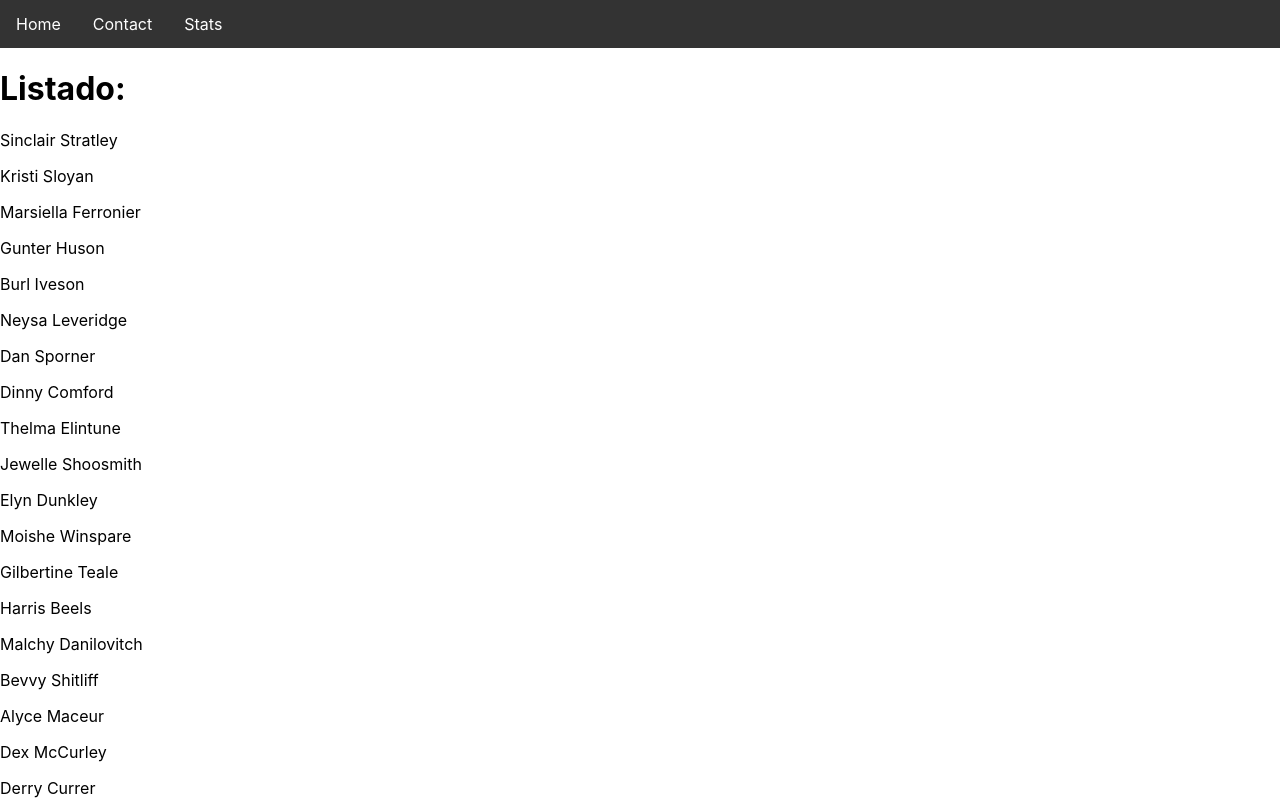
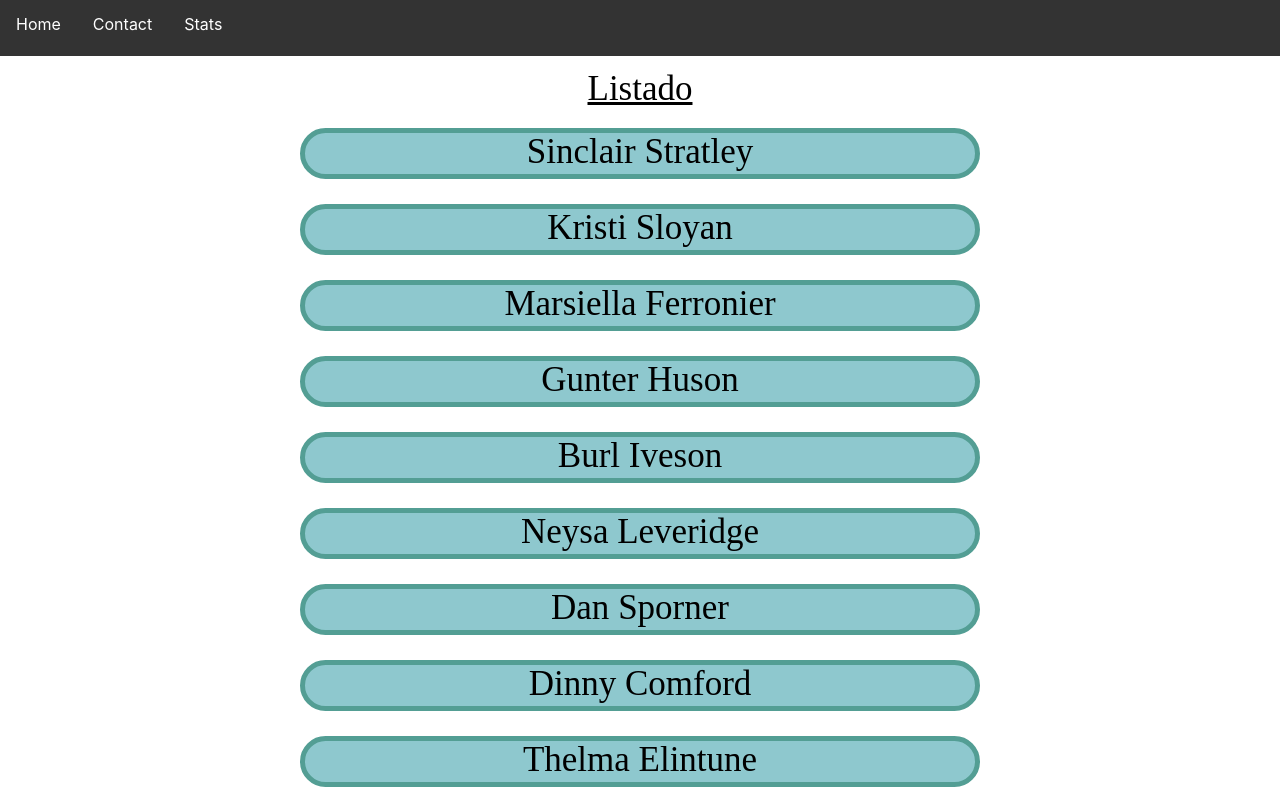
Before and after one commit to titanfede25/DirectorioPersonas, a React (Create React App) app: page / in a window 1280 px wide. Shown: the top 800 px of the page. Built offline with nearby package versions, Linux system fonts and the light colour scheme.

Commit message:
casi terminado

```diff
--- a/package.json
+++ b/package.json
@@ -6,6 +6,7 @@
     "@testing-library/jest-dom": "^5.16.5",
     "@testing-library/react": "^13.4.0",
     "@testing-library/user-event": "^13.5.0",
+    "pixel-borders": "^1.1.4",
     "react": "^18.2.0",
     "react-dom": "^18.2.0",
     "react-scripts": "5.0.1",
--- a/src/index.css
+++ b/src/index.css
@@ -1,3 +1,5 @@
+
+
 body {
   margin: 0;
   font-family: -apple-system, BlinkMacSystemFont, 'Segoe UI', 'Roboto', 'Oxygen',
@@ -5,6 +7,7 @@ body {
     sans-serif;
   -webkit-font-smoothing: antialiased;
   -moz-osx-font-smoothing: grayscale;
+
 }
 
 code {
@@ -23,8 +26,13 @@ ul{
 ul li{
   float: left;
   padding: 14px 16px;
+  padding-bottom: 2ex;
+  margin-bottom: 5px;
+  border: 5px;
+
 
 }
+
 a{
   color: white;
   text-decoration: none;
@@ -33,5 +41,46 @@ p{
   color: black;
 }
 .Listita{
+  color: rgb(255, 255, 255);
+  background-color:rgb(142, 200, 206);
+  font-family:'Times New Roman', Times, serif;
+  text-transform: capitalize;
+    order: 2;
+    font-weight: 3  0;
+    padding-top: 6px;
+    text-transform: uppercase;
+    height: 35px;
+    font-size: 20px;
+    line-height: 2em;
+    text-align: center;
+    border: rgb(83, 158, 148) 5px solid;
+    border-radius: 50px;
+    margin: 25px;
+    margin-top: 25px;
+    margin-right: 300px;
+    margin-left: 300px;
+    align-items:'flex',
+
+
+}
+.TituloLista{
+  margin-top: 20px;
+  text-align: center;
   color: black;
+  font-size: 35px;
+  font-family:'Times New Roman', Times, serif;
+  text-transform: uppercase;
+  text-transform: capitalize;
+  line-height: 0.75em;
 }
+.NombreLista{
+  text-align: center;
+  color: rgb(0, 0, 0);
+  height: auto;
+  font-size: 35px;
+  font-family:'Times New Roman', Times, serif;
+  text-transform: uppercase;
+  text-transform: capitalize;
+  line-height: 0.75em;
+  align-items:'flex',
+}
--- a/src/pages/Home.js
+++ b/src/pages/Home.js
@@ -4,10 +4,14 @@ import Personas from "./Personas.json";
 export default function Home() {
   return (
     <div>
-      <h1>Listado:</h1>
+      <div className="TituloLista">
+      <u>Listado</u>
+      </div>
       {Personas.map((persona) => (
+        <div className="Listita">
         <div key={persona.id}>
-          <Link to={`/Persona/${persona.id}`}><p>{persona.nombre} {persona.apellido}</p></Link>
+          <Link to={`/Persona/${persona.id}`}><div className="NombreLista">{persona.nombre} {persona.apellido}</div></Link>
+        </div>
         </div>
       ))}
     </div>
--- a/src/pages/Persona.js
+++ b/src/pages/Persona.js
@@ -1,5 +1,6 @@
 import { useParams } from "react-router-dom";
 import Personas from "./Personas.json";
+
 
 export default function Persona() {
   const { id } = useParams();
--- a/src/pages/Stats.js
+++ b/src/pages/Stats.js
@@ -14,18 +14,23 @@ export default function Stats() {
       mayor = persona.nombre + " " + persona.apellido;
       edadMayor = persona.edad;
     }
+    else if(persona.edad===edadMayor){
+      mayor = mayor + ", " + persona.nombre + " " + persona.apellido;
+    }
     if(persona.edad<edadMenor){
       menor = persona.nombre + " " + persona.apellido;
       edadMenor = persona.edad;
     }
+    else if (persona.edad===edadMenor){
+      menor = menor + ", " + persona.nombre + " " + persona.apellido;
+    }
   })
-
+/*no muestra mas de una persona cuando hay dos de 19 años*/
     return (
       <>
-        <h1>{cantidadMayores}</h1>
-        <h1>{mayor}</h1>
-        <h1>{menor}</h1>
-
+        <h1>Cantidad personas mayores: {cantidadMayores}</h1>
+        <h1>Persona/s mayor/es: {mayor}</h1>
+        <h1>Persona/s menor/es: {menor}</h1>
       </>
     );
   }
```
Also changed, not shown: 1 other file (tests, documents, lock files or other folders).
